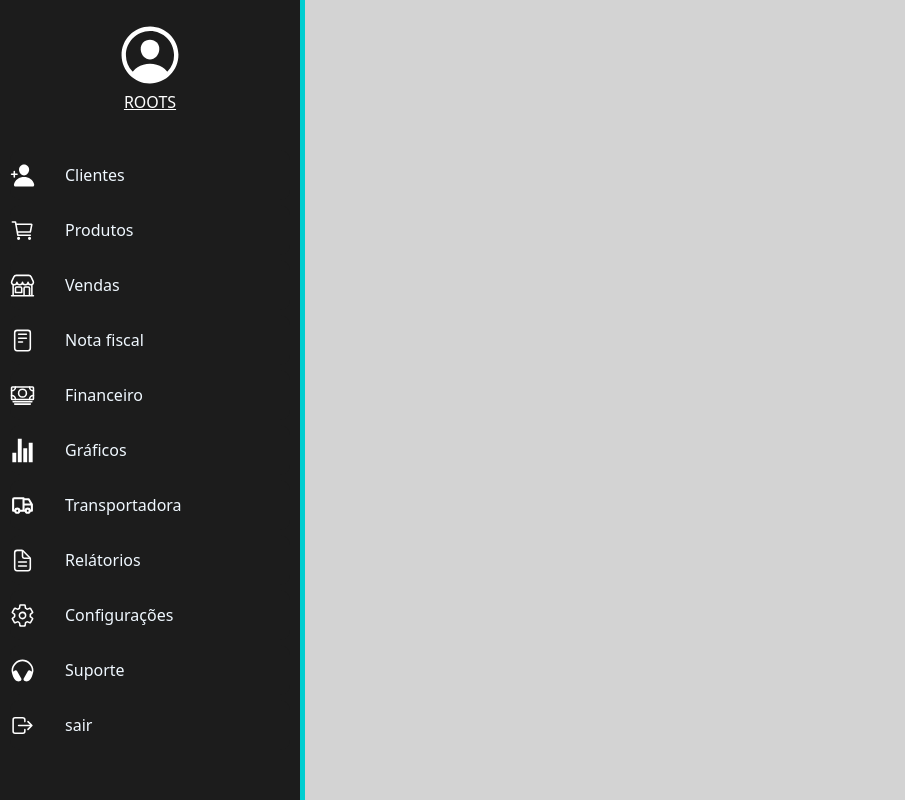
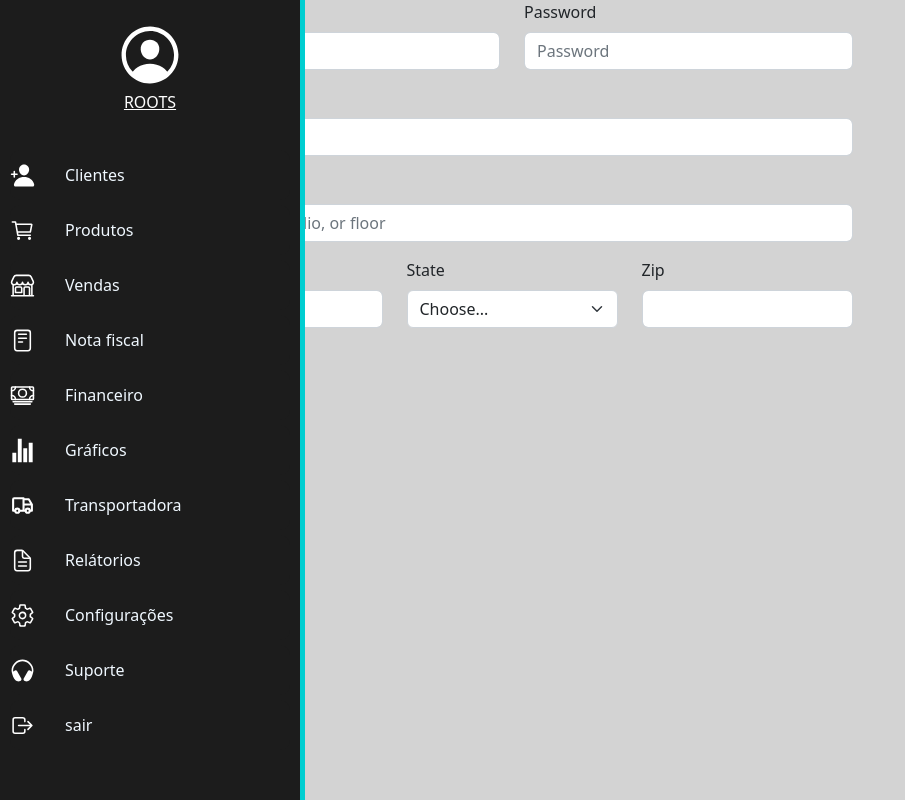
Before and after one commit to leobraboo/FrontSystemGlobal, a React (Vite) app: page /Clients in a window 1280 px wide. Shown: the whole page, without its empty margins (0-905 px from the left). Built offline with nearby package versions, Linux system fonts and the light colour scheme.

Commit message:
REFACTOR :  home

```diff
--- a/src/page/Clients/index.tsx
+++ b/src/page/Clients/index.tsx
@@ -1,9 +1,10 @@
+import { Fcliente } from '../../components/Clientes'
+
+
 export function Clients(){
   return (
       <>
-      <h1>
-      Clients
-      </h1>
+      <Fcliente/>
       </>
   )
 }
--- a/src/page/Home/index.tsx
+++ b/src/page/Home/index.tsx
@@ -1,10 +1,8 @@
-import { Fcliente } from '../../components/Clientes'
 
 
 export function Home(){
     return (
         <>
-        <Fcliente/>
         </>
     )
 
```
